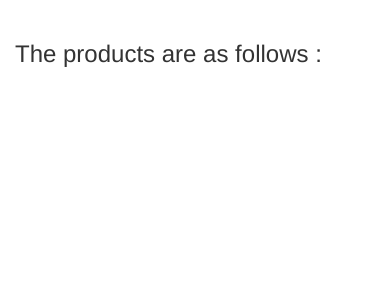
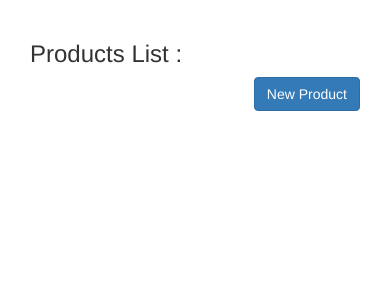
Before and after one commit to theharshitgarg/mishipay-assignment, a Django app: template inventory/templates/inventory/products.html in a window 390 px wide. Shown: the part 58-358 px from the top of the page. Run offline with Django 3.2, Linux system fonts and the light colour scheme; the template is opened without the code that fills it, so the values that code supplies are empty; some libraries are stand-ins or nearby versions.

Commit message:
Create New Product Feature

```diff
--- a/inventory/templates/inventory/products.html
+++ b/inventory/templates/inventory/products.html
@@ -8,7 +8,10 @@
 {% block content %}
     <div class="container">
         <div class="row">
-            <h3>The products are as follows :</h3>
+            <div class="col-md-6"><h3>Products List :</h3></div>
+            <div class="col-md-6 text-right">
+                <a class="btn btn-primary" href="#">New Product</a>
+            </div>
         </div>
     </div>
       {% for product in resp.products %}
--- a/inventory/urls.py
+++ b/inventory/urls.py
@@ -4,6 +4,7 @@ from inventory import views
 
 urlpatterns = [
     url(r'^products/list', views.products, name='products_list'),
+    url(r'^products/new', views.new_product, name='new_product'),
     url(r'^orders/new', views.new_order, name='new_order'),
     url(r'^orders/list', views.orders, name='orders_list'),
 
```
Also changed, not shown: inventory/views.py (+7 -0 lines).
